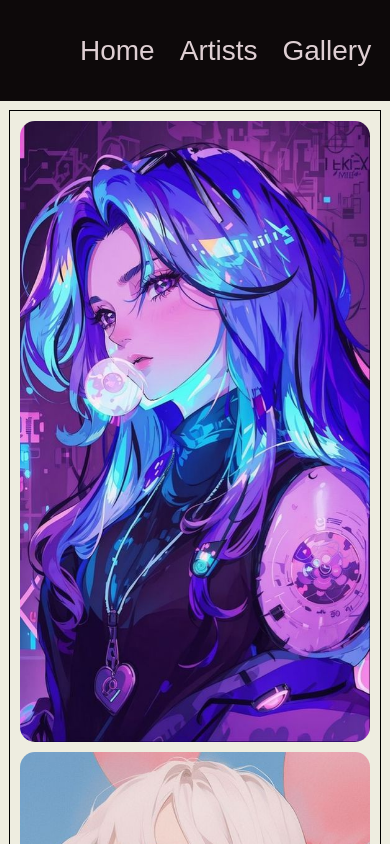
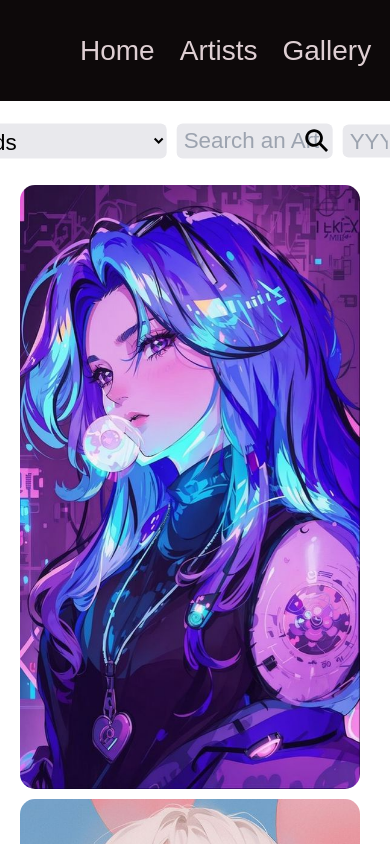
Before and after one commit to R-uan/art-gallery, a Next.js app: page /gallery in a window 390 px wide. Shown: the top 844 px of the page. Built offline with nearby package versions, Linux system fonts and the light colour scheme; a web font is replaced by a local one.

Commit message:
exposition component

```diff
--- a/src/app/gallery/Gallery.module.scss
+++ b/src/app/gallery/Gallery.module.scss
@@ -1,55 +1,16 @@
 @use "../variables";
 
 .body {
-	background-color: variables.$background_white;
-}
+	background-color: white;
 
-.gallery {
-	margin: 0;
-	padding: 0;
-	* {
+	.gallery {
 		margin: 0;
-		padding: 0;
-		box-sizing: border-box;
+		padding: 10px;
+		display: flex;
+		position: relative;
+		flex-direction: column;
+		* {
+			box-sizing: border-box;
+		}
 	}
 }
-
-.content_box {
-	columns: 5;
-	padding: 10px;
-	column-gap: 20px;
-	margin: 10px auto;
-	justify-content: center;
-	width: calc(100% - 20px);
-	outline: 1px solid black;
-}
-
-.img_box {
-	width: 100%;
-	margin-bottom: 10px;
-	break-inside: avoid;
-
-	& img {
-		max-width: 100%;
-		border-radius: 15px;
-	}
-}
-
-@media (max-width: 1200px) {
-	.content_box {
-		width: calc(100% - 20px);
-		columns: 3;
-	}
-}
-
-@media (max-width: 768px) {
-	.content_box {
-		columns: 2;
-	}
-}
-
-@media (max-width: 480px) {
-	.content_box {
-		columns: 1;
-	}
-}
--- /dev/null
+++ b/src/app/gallery/_components/Exposition/Exposition.module.scss
@@ -0,0 +1,86 @@
+.exposition {
+	columns: 5;
+	column-gap: 10px;
+	margin: 5px 5px;
+	justify-content: center;
+	width: calc(100%);
+	height: fit-content;
+	padding: 10px 5px 10px 5px;
+}
+
+.img_box {
+	width: 100%;
+	position: relative;
+	margin-bottom: 10px;
+	break-inside: avoid;
+	border-radius: 15px;
+
+	& > .info {
+		left: 0;
+		bottom: 0;
+		opacity: 0;
+		width: 100%;
+		height: 100%;
+		display: flex;
+		padding: 20px;
+		color: white;
+		position: absolute;
+		border-radius: 15px;
+		flex-direction: column;
+		justify-content: space-between;
+		transition: opacity ease-in-out 0.7s;
+		background-color: rgba(0, 0, 0, 0.5);
+
+		& > div:first-child {
+			& > span {
+				line-height: 1;
+				font-size: 1.75rem;
+			}
+		}
+
+		& > div:last-child {
+			& > h1 {
+				font-weight: bold;
+				line-height: 1;
+				font-size: 2rem;
+			}
+
+			& > h3 {
+				font-weight: 200;
+				line-height: 1;
+				font-size: 1.5rem;
+			}
+		}
+	}
+
+	& img {
+		max-width: 100%;
+		border-radius: 15px;
+	}
+}
+
+.img_box:hover {
+	& > .info {
+		opacity: 1;
+		transition: opacity ease-in-out 0.5s;
+	}
+}
+
+@media (max-width: 1200px) {
+	.exposition {
+		width: calc(100% - 20px);
+		columns: 3;
+	}
+}
+
+@media (max-width: 768px) {
+	.exposition {
+		columns: 2;
+	}
+}
+
+@media (max-width: 480px) {
+	.exposition {
+		columns: 1;
+	}
+}
--- /dev/null
+++ b/src/app/gallery/_components/Exposition/Exposition.tsx
@@ -0,0 +1,106 @@
+import s from "./Exposition.module.scss";
+export default function Exposition() {
+	return (
+		<div className={s.exposition}>
+			<div className={s.img_box}>
+				<img alt="" src={"/assets/gallery-test/@gallery-test[1].jpg"} />
+				<div className={s.info}>
+					<div>
+						<span>Year</span>
+					</div>
+					<div>
+						<h1>Title</h1>
+						<h3>Author</h3>
+					</div>
+				</div>
+			</div>
+			<div className={s.img_box}>
+				<img alt="" src={"/assets/gallery-test/@gallery-test[2].jpg"} />
+			</div>
+			<div className={s.img_box}>
+				<img alt="" src={"/assets/gallery-test/@gallery-test[3].jpg"} />
+			</div>
+			<div className={s.img_box}>
+				<img alt="" src={"/assets/gallery-test/@gallery-test[4].jpg"} />
+			</div>
+			<div className={s.img_box}>
+				<img alt="" src={"/assets/gallery-test/@gallery-test[5].jpg"} />
+			</div>
+			<div className={s.img_box}>
+				<img alt="" src={"/assets/gallery-test/@gallery-test[6].jpg"} />
+			</div>
+			<div className={s.img_box}>
+				<img alt="" src={"/assets/gallery-test/@gallery-test[7].jpg"} />
+			</div>
+			<div className={s.img_box}>
+				<img alt="" src={"/assets/gallery-test/@gallery-test[8].jpg"} />
+			</div>
+			<div className={s.img_box}>
+				<img alt="" src={"/assets/gallery-test/@gallery-test[9].jpg"} />
+			</div>
+			<div className={s.img_box}>
+				<img alt="" src={"/assets/gallery-test/@gallery-test[10].jpg"} />
+			</div>
+			<div className={s.img_box}>
+				<img alt="" src={"/assets/gallery-test/@gallery-test[11].jpg"} />
+			</div>
+			<div className={s.img_box}>
+				<img alt="" src={"/assets/gallery-test/@gallery-test[12].jpg"} />
+			</div>
+			<div className={s.img_box}>
+				<img alt="" src={"/assets/gallery-test/@gallery-test[13].jpg"} />
+			</div>
+			<div className={s.img_box}>
+				<img alt="" src={"/assets/gallery-test/@gallery-test[14].jpg"} />
+			</div>
+			<div className={s.img_box}>
+				<img alt="" src={"/assets/gallery-test/@gallery-test[15].jpg"} />
+			</div>
+			<div className={s.img_box}>
+				<img alt="" src={"/assets/gallery-test/@gallery-test[16].jpg"} />
+			</div>
+			<div className={s.img_box}>
+				<img alt="" src={"/assets/gallery-test/@gallery-test[17].jpg"} />
+			</div>
+			<div className={s.img_box}>
+				<img alt="" src={"/assets/gallery-test/@gallery-test[18].jpg"} />
+			</div>
+			<div className={s.img_box}>
+				<img alt="" src={"/assets/gallery-test/@gallery-test[19].jpg"} />
+			</div>
+			<div className={s.img_box}>
+				<img alt="" src={"/assets/gallery-test/@gallery-test[20].jpg"} />
+			</div>
+			<div className={s.img_box}>
+				<img alt="" src={"/assets/gallery-test/@gallery-test[21].jpg"} />
+			</div>
+			<div className={s.img_box}>
+				<img alt="" src={"/assets/gallery-test/@gallery-test[22].jpg"} />
+			</div>
+			<div className={s.img_box}>
+				<img alt="" src={"/assets/gallery-test/@gallery-test[23].jpg"} />
+			</div>
+			<div className={s.img_box}>
+				<img alt="" src={"/assets/gallery-test/@gallery-test[24].jpg"} />
+			</div>
+			<div className={s.img_box}>
+				<img alt="" src={"/assets/gallery-test/@gallery-test[25].jpg"} />
+			</div>
+			<div className={s.img_box}>
+				<img alt="" src={"/assets/gallery-test/@gallery-test[26].jpg"} />
+			</div>
+			<div className={s.img_box}>
+				<img alt="" src={"/assets/gallery-test/@gallery-test[27].jpg"} />
+			</div>
+			<div className={s.img_box}>
+				<img alt="" src={"/assets/gallery-test/@gallery-test[28].jpg"} />
+			</div>
+			<div className={s.img_box}>
+				<img alt="" src={"/assets/gallery-test/@gallery-test[29].jpg"} />
+			</div>
+			<div className={s.img_box}>
+				<img alt="" src={"/assets/gallery-test/@gallery-test[30].jpg"} />
+			</div>
+		</div>
+	);
+}
--- a/src/app/gallery/page.tsx
+++ b/src/app/gallery/page.tsx
@@ -1,104 +1,17 @@
-import Image from "next/image";
+import ArtworkFilter from "./_components/Filter/ArtworkFilter";
 import Header from "../(Components)/Header/Header";
 import s from "./Gallery.module.scss";
+import Footer from "../(Components)/Footer/Footer";
+import Exposition from "./_components/Exposition/Exposition";
 export default function Gallery() {
 	return (
 		<body>
 			<Header transparent={false} />
 			<main className={s.gallery}>
-				<div className={s.content_box}>
-					<div className={s.img_box}>
-						<img alt="" src={"/assets/gallery-test/@gallery-test[1].jpg"} />
-					</div>
-					<div className={s.img_box}>
-						<img alt="" src={"/assets/gallery-test/@gallery-test[2].jpg"} />
-					</div>
-					<div className={s.img_box}>
-						<img alt="" src={"/assets/gallery-test/@gallery-test[3].jpg"} />
-					</div>
-					<div className={s.img_box}>
-						<img alt="" src={"/assets/gallery-test/@gallery-test[4].jpg"} />
-					</div>
-					<div className={s.img_box}>
-						<img alt="" src={"/assets/gallery-test/@gallery-test[5].jpg"} />
-					</div>
-					<div className={s.img_box}>
-						<img alt="" src={"/assets/gallery-test/@gallery-test[6].jpg"} />
-					</div>
-					<div className={s.img_box}>
-						<img alt="" src={"/assets/gallery-test/@gallery-test[7].jpg"} />
-					</div>
-					<div className={s.img_box}>
-						<img alt="" src={"/assets/gallery-test/@gallery-test[8].jpg"} />
-					</div>
-					<div className={s.img_box}>
-						<img alt="" src={"/assets/gallery-test/@gallery-test[9].jpg"} />
-					</div>
-					<div className={s.img_box}>
-						<img alt="" src={"/assets/gallery-test/@gallery-test[10].jpg"} />
-					</div>
-					<div className={s.img_box}>
-						<img alt="" src={"/assets/gallery-test/@gallery-test[11].jpg"} />
-					</div>
-					<div className={s.img_box}>
-						<img alt="" src={"/assets/gallery-test/@gallery-test[12].jpg"} />
-					</div>
-					<div className={s.img_box}>
-						<img alt="" src={"/assets/gallery-test/@gallery-test[13].jpg"} />
-					</div>
-					<div className={s.img_box}>
-						<img alt="" src={"/assets/gallery-test/@gallery-test[14].jpg"} />
-					</div>
-					<div className={s.img_box}>
-						<img alt="" src={"/assets/gallery-test/@gallery-test[15].jpg"} />
-					</div>
-					<div className={s.img_box}>
-						<img alt="" src={"/assets/gallery-test/@gallery-test[16].jpg"} />
-					</div>
-					<div className={s.img_box}>
-						<img alt="" src={"/assets/gallery-test/@gallery-test[17].jpg"} />
-					</div>
-					<div className={s.img_box}>
-						<img alt="" src={"/assets/gallery-test/@gallery-test[18].jpg"} />
-					</div>
-					<div className={s.img_box}>
-						<img alt="" src={"/assets/gallery-test/@gallery-test[19].jpg"} />
-					</div>
-					<div className={s.img_box}>
-						<img alt="" src={"/assets/gallery-test/@gallery-test[20].jpg"} />
-					</div>
-					<div className={s.img_box}>
-						<img alt="" src={"/assets/gallery-test/@gallery-test[21].jpg"} />
-					</div>
-					<div className={s.img_box}>
-						<img alt="" src={"/assets/gallery-test/@gallery-test[22].jpg"} />
-					</div>
-					<div className={s.img_box}>
-						<img alt="" src={"/assets/gallery-test/@gallery-test[23].jpg"} />
-					</div>
-					<div className={s.img_box}>
-						<img alt="" src={"/assets/gallery-test/@gallery-test[24].jpg"} />
-					</div>
-					<div className={s.img_box}>
-						<img alt="" src={"/assets/gallery-test/@gallery-test[25].jpg"} />
-					</div>
-					<div className={s.img_box}>
-						<img alt="" src={"/assets/gallery-test/@gallery-test[26].jpg"} />
-					</div>
-					<div className={s.img_box}>
-						<img alt="" src={"/assets/gallery-test/@gallery-test[27].jpg"} />
-					</div>
-					<div className={s.img_box}>
-						<img alt="" src={"/assets/gallery-test/@gallery-test[28].jpg"} />
-					</div>
-					<div className={s.img_box}>
-						<img alt="" src={"/assets/gallery-test/@gallery-test[29].jpg"} />
-					</div>
-					<div className={s.img_box}>
-						<img alt="" src={"/assets/gallery-test/@gallery-test[30].jpg"} />
-					</div>
-				</div>
+				<ArtworkFilter />
+				<Exposition />
 			</main>
+			<Footer />
 		</body>
 	);
 }
```
